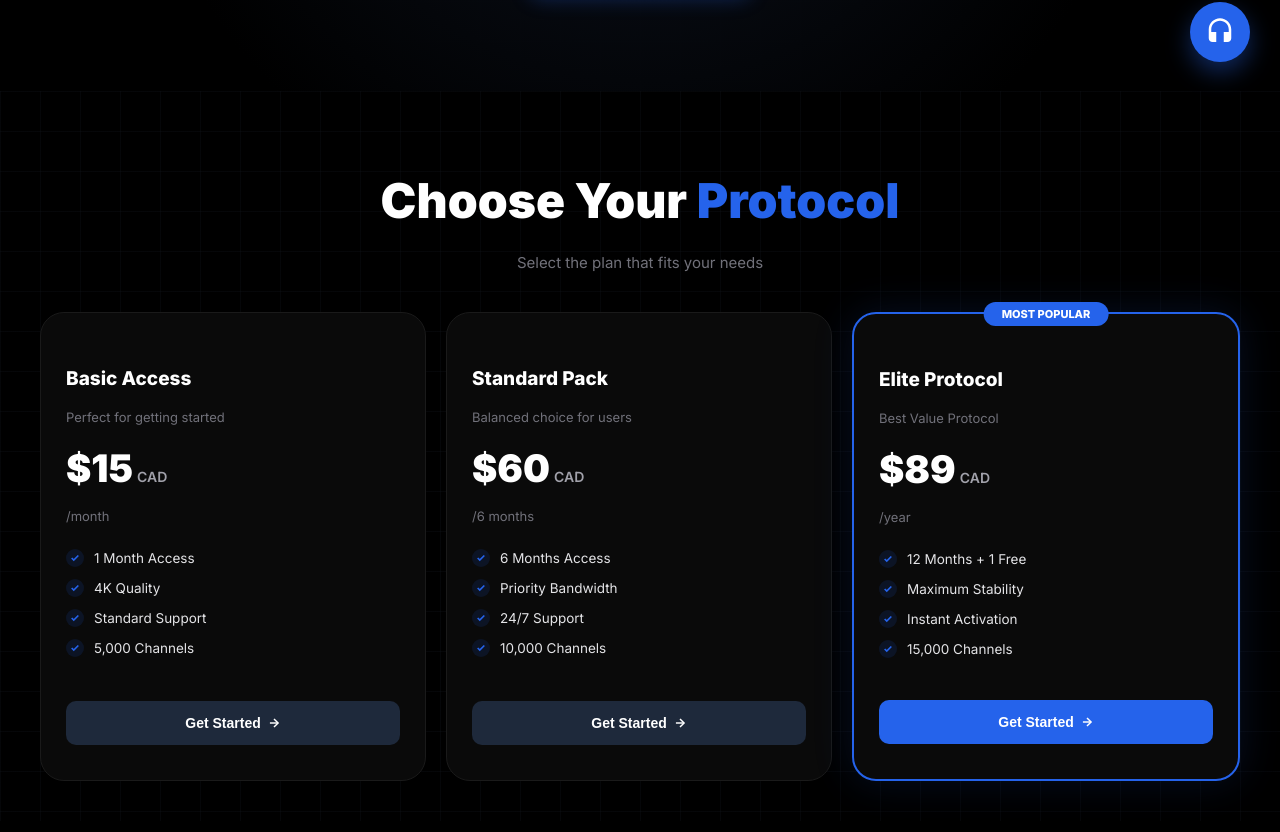
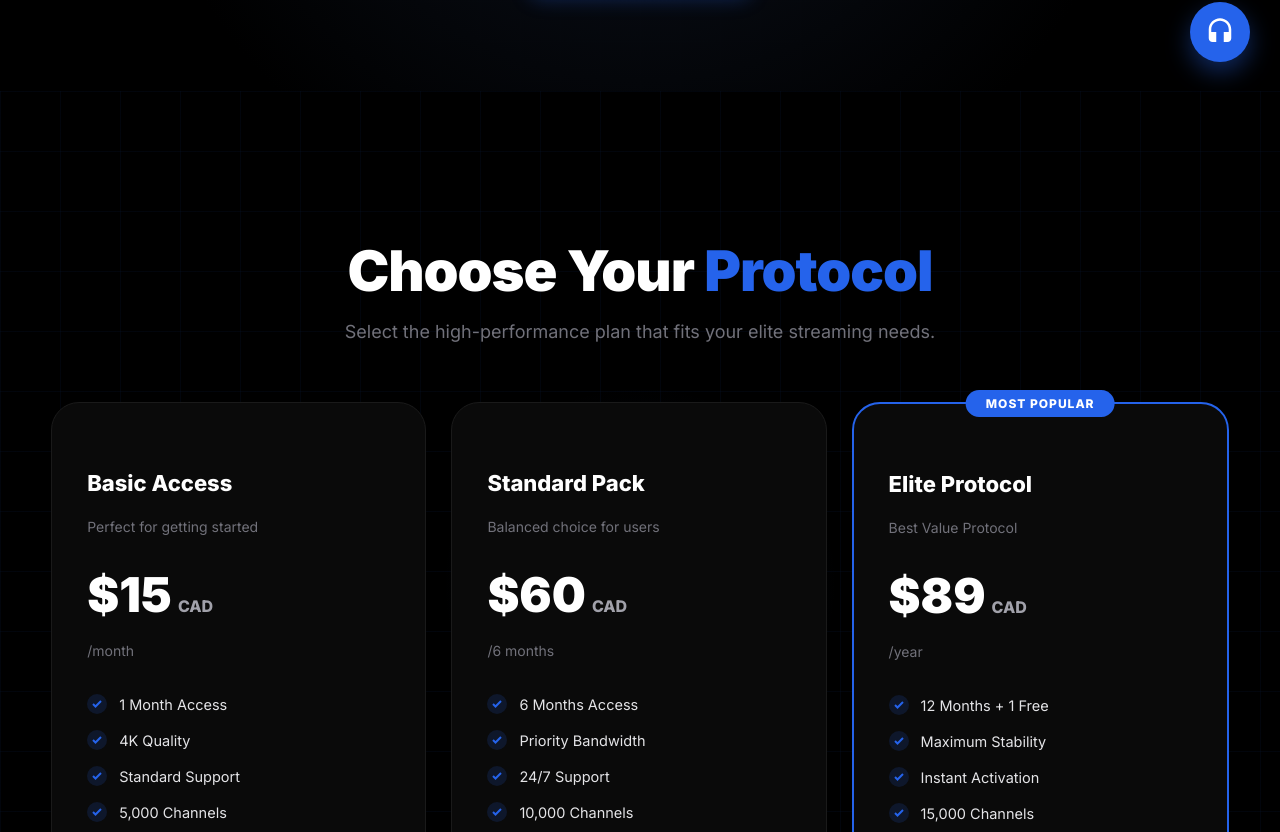
Before and after one commit to moh-tech244/capella-web, a React (Vite) app: page / in a window 1280 px wide. Shown: the part 708-1540 px from the top of the page. Built offline with nearby package versions, Linux system fonts and the light colour scheme.

Commit message:
Update Pricing.tsx

```diff
--- a/src/components/Pricing.tsx
+++ b/src/components/Pricing.tsx
@@ -17,7 +17,8 @@ export default function Pricing() {
       period: "/month",
       desc: "Perfect for getting started",
       features: ["1 Month Access", "4K Quality", "Standard Support", "5,000 Channels"],
-      popular: false
+      popular: false,
+      delay: '0.1s'
     },
     {
       name: "Standard Pack",
@@ -25,15 +26,17 @@ export default function Pricing() {
       period: "/6 months",
       desc: "Balanced choice for users",
       features: ["6 Months Access", "Priority Bandwidth", "24/7 Support", "10,000 Channels"],
-      popular: false
+      popular: false,
+      delay: '0.3s'
     },
     {
       name: "Elite Protocol",
       price: "89",
       period: "/year",
-      desc: "Best Value Protocol", // Texte amélioré ici
+      desc: "Best Value Protocol",
       features: ["12 Months + 1 Free", "Maximum Stability", "Instant Activation", "15,000 Channels"],
-      popular: true
+      popular: true,
+      delay: '0.5s'
     }
   ];
 
@@ -41,84 +44,146 @@ export default function Pricing() {
     <section id="pricing" style={{
       backgroundColor: '#000',
       color: '#fff',
-      // Distance en haut diminuée (de 100px à 40px)
-      padding: isMobile ? '30px 15px' : '40px 20px',
-      fontFamily: 'Inter, sans-serif',
+      padding: isMobile ? '60px 20px' : '100px 4vw', // padding latéral fluide
+      fontFamily: '"Inter", sans-serif',
       display: 'flex',
       flexDirection: 'column',
       alignItems: 'center',
-      backgroundImage: 'linear-gradient(rgba(26, 32, 44, 0.2) 1px, transparent 1px), linear-gradient(90deg, rgba(26, 32, 44, 0.2) 1px, transparent 1px)',
-      backgroundSize: '40px 40px'
+      position: 'relative',
+      overflow: 'hidden',
+      backgroundImage: 'linear-gradient(rgba(37, 99, 235, 0.05) 1px, transparent 1px), linear-gradient(90deg, rgba(37, 99, 235, 0.05) 1px, transparent 1px)',
+      backgroundSize: '60px 60px'
     }}>
-      <h2 style={{ fontSize: isMobile ? '32px' : '48px', fontWeight: '900', marginBottom: '8px' }}>
+      {/* Styles d'animation et de remplissage */}
+      <style>{`
+        @keyframes pricingFadeIn {
+          from { opacity: 0; transform: translateY(30px); }
+          to { opacity: 1; transform: translateY(0); }
+        }
+        .pricing-card {
+          animation: pricingFadeIn 0.8s cubic-bezier(0.22, 1, 0.36, 1) forwards;
+          opacity: 0;
+        }
+        .pricing-card:hover {
+          transform: translateY(-10px) !important;
+          border-color: #2563eb !important;
+          box-shadow: 0 20px 40px rgba(37, 99, 235, 0.1) !important;
+          transition: all 0.4s ease;
+        }
+        .bg-glow {
+          position: absolute;
+          width: 400px;
+          height: 400px;
+          background: radial-gradient(circle, rgba(37, 99, 235, 0.1) 0%, transparent 70%);
+          top: 50%;
+          left: 50%;
+          transform: translate(-50%, -50%);
+          pointer-events: none;
+        }
+      `}</style>
+
+      <div className="bg-glow"></div>
+
+      <div style={{ textAlign: 'center', marginBottom: '60px', zIndex: 2 }}>
+        <h2 style={{
+          fontSize: isMobile ? '36px' : '56px',
+          fontWeight: '900',
+          marginBottom: '16px',
+          letterSpacing: '-1px'
+        }}>
           Choose Your <span style={{ color: '#2563eb' }}>Protocol</span>
         </h2>
-      <p style={{ color: '#71717a', marginBottom: '40px', fontSize: '15px' }}>Select the plan that fits your needs</p>
+        <p style={{ color: '#71717a', fontSize: '18px', maxWidth: '600px', margin: '0 auto' }}>
+          Select the high-performance plan that fits your elite streaming needs.
+        </p>
+      </div>
 
       <div style={{
         display: 'flex',
         flexDirection: isMobile ? 'column' : 'row',
-        gap: '20px',
-        maxWidth: '1200px',
+        gap: '25px',
+        maxWidth: '1400px', // Élargi pour ne pas laisser de vide
         width: '100%',
         justifyContent: 'center',
-        alignItems: 'stretch'
+        alignItems: 'stretch',
+        zIndex: 2
       }}>
         {plans.map((plan, index) => (
-          <div key={index} style={{
+          <div
+            key={index}
+            className="pricing-card"
+            style={{
               flex: 1,
               backgroundColor: '#0a0a0a',
-            borderRadius: '24px',
-            padding: '35px 25px',
+              borderRadius: '28px',
+              padding: isMobile ? '35px 25px' : '45px 35px',
               border: plan.popular ? '2px solid #2563eb' : '1px solid #1a1a1a',
               position: 'relative',
               display: 'flex',
               flexDirection: 'column',
-            boxShadow: plan.popular ? '0 0 40px rgba(37, 99, 235, 0.15)' : 'none'
-          }}>
+              animationDelay: plan.delay,
+              transition: 'all 0.4s ease'
+            }}
+          >
             {plan.popular && (
               <div style={{
-                position: 'absolute', top: '-12px', left: '50%', transform: 'translateX(-50%)',
-                backgroundColor: '#2563eb', color: 'white', padding: '5px 18px',
-                borderRadius: '99px', fontSize: '11px', fontWeight: '800'
+                position: 'absolute', top: '-14px', left: '50%', transform: 'translateX(-50%)',
+                backgroundColor: '#2563eb', color: 'white', padding: '6px 20px',
+                borderRadius: '99px', fontSize: '12px', fontWeight: '800', letterSpacing: '1px'
               }}>
                 MOST POPULAR
               </div>
             )}
 
-            <h3 style={{ fontSize: '19px', fontWeight: '700', marginBottom: '6px' }}>{plan.name}</h3>
-            <p style={{ color: '#71717a', fontSize: '13px', marginBottom: '20px' }}>{plan.desc}</p>
+            <h3 style={{ fontSize: '22px', fontWeight: '800', marginBottom: '8px', color: '#fff' }}>{plan.name}</h3>
+            <p style={{ color: '#71717a', fontSize: '14px', marginBottom: '30px' }}>{plan.desc}</p>
 
-            <div style={{ display: 'flex', alignItems: 'baseline', gap: '4px', marginBottom: '4px' }}>
-              <span style={{ fontSize: '38px', fontWeight: '900' }}>${plan.price}</span>
-              <span style={{ fontSize: '14px', color: '#a1a1aa', fontWeight: '600' }}>CAD</span>
+            <div style={{ display: 'flex', alignItems: 'baseline', gap: '6px', marginBottom: '4px' }}>
+              <span style={{ fontSize: '48px', fontWeight: '900', color: '#fff' }}>${plan.price}</span>
+              <span style={{ fontSize: '16px', color: '#a1a1aa', fontWeight: '700' }}>CAD</span>
             </div>
-            <p style={{ color: '#71717a', fontSize: '13px', marginBottom: '25px' }}>{plan.period}</p>
+            <p style={{ color: '#71717a', fontSize: '14px', marginBottom: '35px', fontWeight: '500' }}>{plan.period}</p>
 
-            <div style={{ flex: 1, marginBottom: '30px' }}>
+            <div style={{ flex: 1, marginBottom: '40px' }}>
               {plan.features.map((feature, fIndex) => (
-                <div key={fIndex} style={{ display: 'flex', alignItems: 'center', gap: '10px', marginBottom: '12px' }}>
+                <div key={fIndex} style={{ display: 'flex', alignItems: 'center', gap: '12px', marginBottom: '16px' }}>
                   <div style={{
-                    backgroundColor: 'rgba(37, 99, 235, 0.12)', borderRadius: '50%',
-                    width: '18px', height: '18px', display: 'flex', alignItems: 'center', justifyContent: 'center'
+                    backgroundColor: 'rgba(37, 99, 235, 0.15)', borderRadius: '50%',
+                    width: '20px', height: '20px', display: 'flex', alignItems: 'center', justifyContent: 'center'
                   }}>
-                    <svg width="10" height="10" viewBox="0 0 24 24" fill="none" stroke="#2563eb" strokeWidth="4">
+                    <svg width="12" height="12" viewBox="0 0 24 24" fill="none" stroke="#2563eb" strokeWidth="4">
                       <polyline points="20 6 9 17 4 12"></polyline>
                     </svg>
                   </div>
-                  <span style={{ color: '#e4e4e7', fontSize: '13.5px' }}>{feature}</span>
+                  <span style={{ color: '#e4e4e7', fontSize: '14.5px', fontWeight: '400' }}>{feature}</span>
                 </div>
               ))}
             </div>
 
             <button style={{
-              backgroundColor: plan.popular ? '#2563eb' : '#1e293b',
-              color: 'white', padding: '14px', borderRadius: '10px', border: 'none',
-              fontWeight: '700', fontSize: '14px', cursor: 'pointer',
-              display: 'flex', alignItems: 'center', justifyContent: 'center', gap: '6px'
-            }}>
+              backgroundColor: plan.popular ? '#2563eb' : 'transparent',
+              color: 'white',
+              padding: '16px',
+              borderRadius: '14px',
+              border: plan.popular ? 'none' : '1px solid #27272a',
+              fontWeight: '700',
+              fontSize: '15px',
+              cursor: 'pointer',
+              display: 'flex',
+              alignItems: 'center',
+              justifyContent: 'center',
+              gap: '8px',
+              transition: 'all 0.3s ease'
+            }}
+            onMouseEnter={(e) => {
+              if(!plan.popular) e.currentTarget.style.backgroundColor = '#1a1a1a';
+            }}
+            onMouseLeave={(e) => {
+              if(!plan.popular) e.currentTarget.style.backgroundColor = 'transparent';
+            }}
+            >
               Get Started
-              <svg width="14" height="14" viewBox="0 0 24 24" fill="none" stroke="currentColor" strokeWidth="2.5">
+              <svg width="16" height="16" viewBox="0 0 24 24" fill="none" stroke="currentColor" strokeWidth="3">
                 <line x1="5" y1="12" x2="19" y2="12"></line>
                 <polyline points="12 5 19 12 12 19"></polyline>
               </svg>
```
Lines whose indentation alone changed are shown as unchanged.
